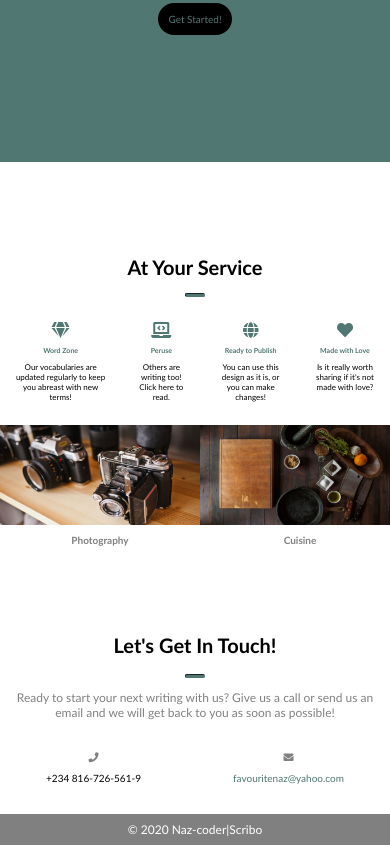
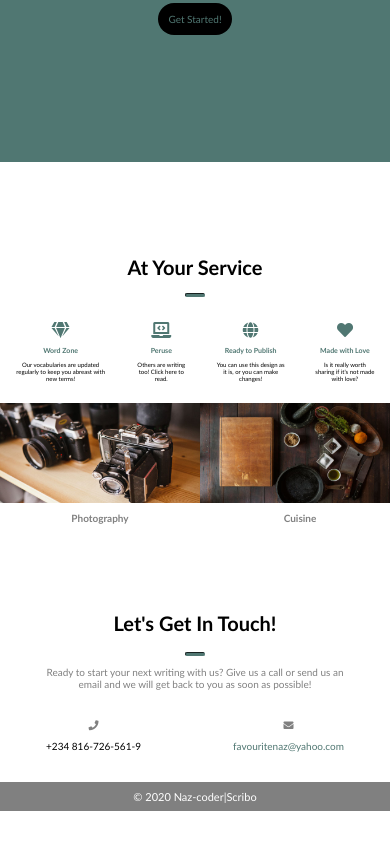
Before and after one commit to naz-coder/Scribo, a plain HTML site: page index.html in a window 390 px wide. Shown: the part 716-1561 px from the top of the page. After the commit the page ends 1527 px from the top, so only its background shows below. Drawn offline with nearby package versions, Linux system fonts and the light colour scheme.

Commit message:
additional editing to queried media

```diff
--- a/assets/css/main.css
+++ b/assets/css/main.css
@@ -434,7 +434,7 @@ footer{
         color: #507772;
     }
     #services p{
-        font-size: 8px;
+        font-size: 6px;
         color: #000;
     }
     #services .d-flex div{
@@ -547,7 +547,7 @@ footer{
         font-size: 20px;
     }
     #contact p{
-        font-size: 12px;
+        font-size: 10px;
         color: #808080;
     }
     #contact .d-flex div{
@@ -578,6 +578,6 @@ footer{
         text-align: center;
         padding: 8px;
         /* padding-top: 80px; */
-        font-size: 12px;
+        font-size: 11px;
     }
 }
```
